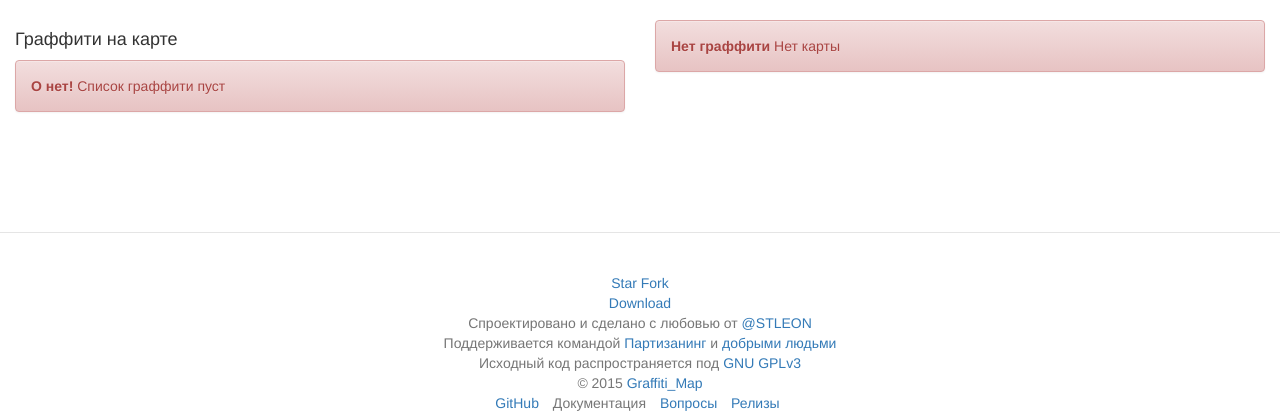
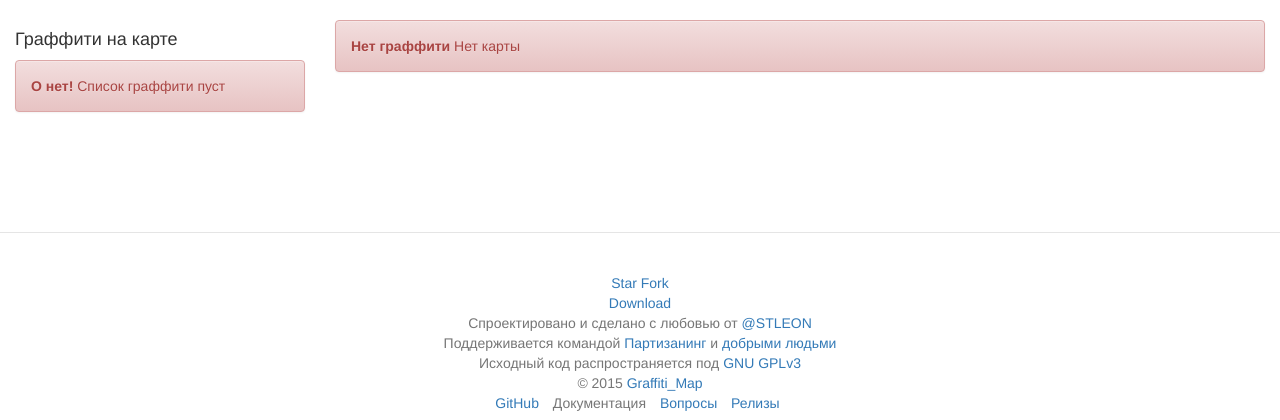
Before and after one commit to stleon/graffiti_map, a Django app: page / in a window 1280 px wide. Shown: the part 52-472 px from the top of the page. Run offline with Django 3.2, Linux system fonts and the light colour scheme; data that the repository does not hold is empty; some libraries are stand-ins or nearby versions.

Commit message:
little changes

```diff
--- a/graffiti_map/urls.py
+++ b/graffiti_map/urls.py
@@ -24,6 +24,8 @@ urlpatterns = [
         name='contacts'),
     url(r'^about$', TemplateView.as_view(template_name="about.html"),
         name='about'),
+    url(r'^help$', TemplateView.as_view(template_name="help.html"),
+        name='help'),
     url(r'^sitemap\.xml$', views.index, {'sitemaps': sitemaps}),
     url(r'^sitemap-(?P<section>.+)\.xml$', views.sitemap,
         {'sitemaps': sitemaps}),
--- a/graffities/static/js/main_map.js
+++ b/graffities/static/js/main_map.js
@@ -37,8 +37,8 @@ ymaps.ready(function () {
                 },
               "properties": {
                 "balloonContentHeader": data[i]["name"],
-                "balloonContent": '<center><a href="/graffiti/'+ data[i]["id"] +'" target=_blank><img class="img-responsive" src="'+ data[i]["photo"] +'" width="250px" height="250px"></a></center>',
-                "balloonContentFooter": '<center><a href="/graffiti/'+ data[i]["id"] +'" target=_blank>Посмотреть и обсудить</a></center>',
+                "balloonContent": '<center><a href="/graffiti/'+ data[i]["id"] +'"><img class="img-responsive" src="'+ data[i]["photo"] +'" width="250px" height="250px"></a></center>',
+                "balloonContentFooter": '<center><a href="/graffiti/'+ data[i]["id"] +'">Посмотреть и обсудить</a></center>',
                 "clusterCaption": "Граффити №" + data[i]["id"],
                 "hintContent": data[i]["name"]
               }
--- a/graffities/views.py
+++ b/graffities/views.py
@@ -18,7 +18,7 @@ class IndexGraffitiList(ListView):
                                            'date_created').reverse()
     context_object_name = 'graffities'
     page_kwarg = 'str'
-    paginate_by = 48
+    paginate_by = 15
 
     @method_decorator(require_http_methods(["GET", ]))
     def dispatch(self, *args, **kwargs):
--- a/templates/index.html
+++ b/templates/index.html
@@ -64,7 +64,7 @@
             <li {% block add_graffiti %}{% endblock %}><a href="{% url 'add_graffiti' %}">Добавить граффити</a></li>
             <li><a href="{% url 'about' %}">О нас</a></li>
             <li><a href="{% url 'contacts' %}">Контакты</a></li>
-            <li><a href="http://yasobe.ru/na/graffiti_map" target="_blank">Помощь проекту</a></li>
+            <li><a href="{% url 'help' %}" target="_blank">Помощь проекту</a></li>
           </ul>
           <ul class="nav navbar-nav navbar-right">
             <li><a href="http://partizaning.org" target="_blank">Партизанинг</a></li>
@@ -78,12 +78,12 @@
 
       <div class="row">
 
-        <div class="col-md-6 col-xs-12 col-sm-12">
+        <div class="col-md-3 col-xs-12 col-sm-12">
             <h4>Граффити на карте</h4>
             {% if graffities %}
               <div class="row">
               {% for graffiti in graffities %}
-                <div class="col-sm-6 col-md-2">
+                <div class="col-sm-6 col-md-4">
                   <a class="thumbnail" href="{% url 'graffiti' graffiti.id %}" data-toggle="tooltip" data-placement="bottom" title="«{{ graffiti.name }}» {{ graffiti.date_created|date:"H:i:s" }} {{ graffiti.date_created|date:"j.m.Y" }}">
 
                     {% thumbnail graffiti.photo "200x100" crop="center" as im %}
@@ -145,7 +145,7 @@
 
         </div>
 
-        <div class="col-md-6 col-xs-12 col-sm-12">
+        <div class="col-md-9 col-xs-12 col-sm-12">
 
           {% if graffities %}
 
```
Also changed, not shown: templates/help.html (added, +17 -0 lines).
